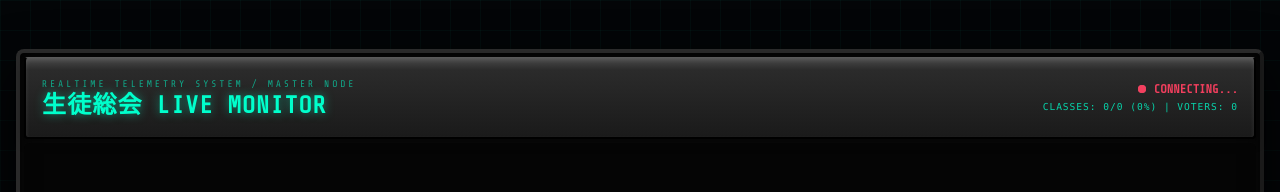
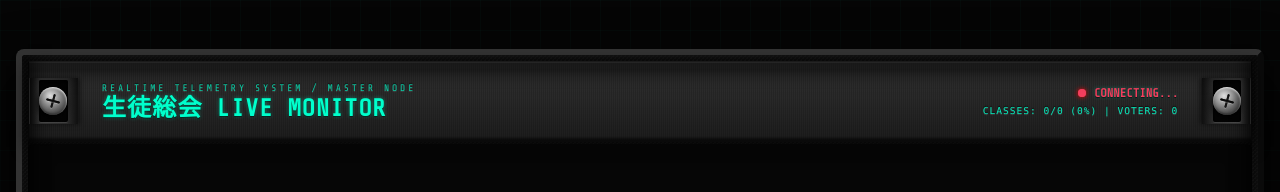
Before and after one commit to ATARO-QQQ/V.S., a plain HTML site: page live/index.html in a window 1280 px wide. Shown: the top 192 px of the page. Drawn offline with nearby package versions, Linux system fonts and the light colour scheme; no server answers.

Commit message:
Update index.html

```diff
--- a/live/index.html
+++ b/live/index.html
@@ -9,7 +9,7 @@
     <script src="https://unpkg.com/@phosphor-icons/web"></script>
     <style>
         body {
-            background-color: #030507;
+            background-color: #050505;
             font-family: 'Share Tech Mono', 'M PLUS 1p', sans-serif;
             overflow: hidden; /* スクロール完全無効化 */
             margin: 0;
@@ -22,8 +22,8 @@
             position: absolute;
             inset: 0;
             background-image:
-                linear-gradient(rgba(0, 255, 204, 0.03) 1px, transparent 1px),
-                linear-gradient(90deg, rgba(0, 255, 204, 0.03) 1px, transparent 1px);
+                linear-gradient(rgba(0, 255, 204, 0.02) 1px, transparent 1px),
+                linear-gradient(90deg, rgba(0, 255, 204, 0.02) 1px, transparent 1px);
             background-size: 30px 30px;
             z-index: -2;
         }
@@ -39,15 +39,32 @@
             box-sizing: border-box;
         }
 
-        /* ラックマウントのフレーム構造 */
+        /* ラックマウントの重厚なフレーム構造 */
         .rack-frame {
-            background-color: #0a0a0a;
-            border: 4px solid #1a1a1a;
-            border-top-color: #2a2a2a;
-            border-left-color: #2a2a2a;
+            background-color: #111;
+            background-image:
+                linear-gradient(45deg, #1a1a1a 25%, transparent 25%, transparent 75%, #1a1a1a 75%, #1a1a1a),
+                linear-gradient(45deg, #1a1a1a 25%, transparent 25%, transparent 75%, #1a1a1a 75%, #1a1a1a);
+            background-position: 0 0, 2px 2px;
+            background-size: 4px 4px;
+            border: 6px solid #222;
+            border-top-color: #333;
+            border-left-color: #333;
+            border-bottom-color: #0a0a0a;
+            border-right-color: #0a0a0a;
             border-radius: 8px;
-            box-shadow: 0 20px 50px rgba(0,0,0,0.9), inset 0 0 20px rgba(0,0,0,1);
-            padding: 4px;
+            box-shadow: 0 30px 60px rgba(0,0,0,1), inset 0 0 30px rgba(0,0,0,1), inset 0 2px 5px rgba(255,255,255,0.1);
+            padding: 6px;
+            position: relative;
+        }
+
+        /* ラック内側の深い影 (機材が奥にある立体感) */
+        .rack-inner-shadow {
+            position: absolute;
+            inset: 6px;
+            box-shadow: inset 0 10px 20px rgba(0,0,0,0.8), inset 0 -10px 20px rgba(0,0,0,0.8);
+            pointer-events: none;
+            z-index: 100;
         }
 
         /* サーバーラックユニット本体の金属・ヘアライン質感 */
@@ -56,73 +73,120 @@
             min-height: 0; /* Flexbox内で溢れるのを防ぐ */
             background-color: #2b2b2b;
             background-image:
-                linear-gradient(to bottom, #4a4a4a 0%, #2b2b2b 15%, #1a1a1a 100%),
-                repeating-linear-gradient(to right, transparent, transparent 2px, rgba(255,255,255,0.02) 2px, rgba(255,255,255,0.02) 4px);
-            border: 2px solid #000;
+                linear-gradient(to bottom, rgba(255,255,255,0.15) 0%, rgba(0,0,0,0) 10%, rgba(0,0,0,0.4) 95%, rgba(0,0,0,0.8) 100%),
+                repeating-linear-gradient(to right, transparent, transparent 1px, rgba(255,255,255,0.03) 1px, rgba(255,255,255,0.03) 2px);
+            border: 1px solid #111;
             border-top: 1px solid #5a5a5a;
-            border-radius: 4px;
-            box-shadow: inset 0 2px 4px rgba(255,255,255,0.1), 0 4px 8px rgba(0,0,0,0.5);
+            border-bottom: 2px solid #0a0a0a;
+            box-shadow: inset 0 1px 0 rgba(255,255,255,0.2), 0 5px 15px rgba(0,0,0,0.8);
             display: flex;
             box-sizing: border-box;
             position: relative;
+            margin-bottom: 2px;
         }
 
-        /* ラックマウントの耳 (左右) */
+        /* ラックマウントの耳 (左右の固定具) */
         .rack-ear {
             width: 4%;
-            min-width: 20px;
+            min-width: 24px;
             background-color: #222;
-            background-image: linear-gradient(90deg, #2a2a2a, #151515);
-            border-right: 2px solid #000;
-            border-left: 1px solid #444;
+            background-image: linear-gradient(90deg, #151515 0%, #3a3a3a 20%, #2a2a2a 80%, #111 100%);
+            border-right: 1px solid #111;
+            border-left: 1px solid #555;
             display: flex;
             flex-direction: column;
             justify-content: space-evenly;
             align-items: center;
             padding: 4px 0;
             z-index: 10;
+            box-shadow: 2px 0 5px rgba(0,0,0,0.5);
+        }
+        .rack-ear.right {
+            border-right: 1px solid #555;
+            border-left: 1px solid #111;
+            box-shadow: -2px 0 5px rgba(0,0,0,0.5);
+            background-image: linear-gradient(270deg, #151515 0%, #3a3a3a 20%, #2a2a2a 80%, #111 100%);
         }
 
-        /* ラック固定用の穴とネジ */
+        /* ラック固定用の四角い穴とプラスネジ */
+        .rack-screw-container {
+            width: 100%;
+            display: flex;
+            justify-content: center;
+            align-items: center;
+            padding: 10% 0;
+            position: relative;
+        }
+
+        /* ケージナット用の四角い穴の奥 */
+        .rack-hole-bg {
+            position: absolute;
+            width: 60%;
+            aspect-ratio: 1/1.5;
+            background: #050505;
+            border-radius: 2px;
+            box-shadow: inset 0 2px 5px rgba(0,0,0,1), 0 1px 0 rgba(255,255,255,0.1);
+            z-index: 1;
+        }
+
+        /* プラスネジのリアルな金属表現 */
         .rack-screw {
             width: 60%;
             aspect-ratio: 1 / 1;
             border-radius: 50%;
-            background: radial-gradient(circle at 30% 30%, #aaa, #222);
-            box-shadow: 0 1px 3px rgba(0,0,0,1);
+            background: radial-gradient(circle at 35% 35%, #e0e0e0, #888 40%, #333 80%, #111 100%);
+            box-shadow:
+                0 3px 6px rgba(0,0,0,0.9),
+                inset 0 1px 2px rgba(255,255,255,0.9),
+                inset 0 -1px 2px rgba(0,0,0,0.5);
             position: relative;
+            z-index: 2;
         }
         .rack-screw::before, .rack-screw::after {
             content: '';
             position: absolute;
-            background: #111;
+            background: linear-gradient(to right, #111, #222, #111);
+            border-radius: 1px;
+            box-shadow: inset 0 1px 2px rgba(0,0,0,1), 0 1px 0 rgba(255,255,255,0.2);
         }
         .rack-screw::before {
-            top: 50%; left: 15%; right: 15%; height: 1px;
-            transform: translateY(-50%) rotate(45deg);
+            top: 25%; bottom: 25%; left: 45%; right: 45%;
         }
         .rack-screw::after {
-            top: 15%; bottom: 15%; left: 50%; width: 1px;
-            transform: translateX(-50%) rotate(45deg);
+            left: 25%; right: 25%; top: 45%; bottom: 45%;
         }
 
-        /* VFDディスプレイスモークガラス枠 */
+        /* 自然なネジの回転のばらつき */
+        .rack-screw-container:nth-child(3n+1) .rack-screw { transform: rotate(15deg); }
+        .rack-screw-container:nth-child(3n+2) .rack-screw { transform: rotate(-45deg); }
+        .rack-screw-container:nth-child(3n+3) .rack-screw { transform: rotate(70deg); }
+        .rack-screw-container.empty .rack-screw { display: none; }
+
+        /* VFDディスプレイスモークガラス枠と段差ベゼル */
         .vfd-bezel {
-            background-color: #020406; /* 基板の奥の暗闇 */
-            border-radius: 4px;
-            border: 3px solid #000;
-            border-bottom-color: #222;
-            border-right-color: #222;
-            box-shadow: inset 0 10px 30px rgba(0,0,0,1), 0 1px 0 rgba(255,255,255,0.1);
+            background-color: #010203; /* 深い緑/青系の黒 */
+            border-radius: 6px;
+            border: 2px solid #000;
+            box-shadow:
+                inset 0 15px 30px rgba(0,0,0,1),
+                inset 0 2px 5px rgba(255,255,255,0.05),
+                0 1px 0 rgba(255,255,255,0.15),
+                0 -1px 0 rgba(0,0,0,0.8);
             position: relative;
             overflow: hidden;
+            border-top: 4px solid #111;
+            border-bottom: 4px solid #2a2a2a;
+            border-left: 4px solid #1a1a1a;
+            border-right: 4px solid #222;
         }
 
         /* スモークガラスの反射効果 */
         .glass-overlay {
             position: absolute;
             inset: 0;
-            background: linear-gradient(135deg, rgba(255,255,255,0.08) 0%, rgba(255,255,255,0) 45%, rgba(255,255,255,0.02) 100%);
+            background:
+                linear-gradient(135deg, rgba(255,255,255,0.15) 0%, rgba(255,255,255,0.05) 30%, rgba(255,255,255,0) 50%, rgba(255,255,255,0.02) 100%),
+                linear-gradient(to bottom, rgba(0,0,0,0.5) 0%, transparent 10%, transparent 90%, rgba(0,0,0,0.5) 100%);
             pointer-events: none;
             z-index: 20;
         }
@@ -137,15 +201,17 @@
             z-index: 10;
         }
 
-        /* パネル上のシルクスクリーン印刷風テキスト */
+        /* パネル上のシルクスクリーン印刷風テキスト (インクの立体感) */
         .panel-print {
             color: #d1d5db;
-            text-shadow: 0 1px 1px rgba(0,0,0,0.8);
+            text-shadow: 0px 1px 1px rgba(255,255,255,0.2), 0px -1px 1px rgba(0,0,0,0.8);
             letter-spacing: 0.1em;
+            opacity: 0.9;
         }
         .panel-print-accent {
             color: #00ffcc;
-            text-shadow: 0 0 5px rgba(0,255,204,0.5), 0 1px 1px rgba(0,0,0,0.8);
+            text-shadow: 0 0 4px rgba(0,255,204,0.4), 0 1px 1px rgba(0,0,0,0.8);
+            opacity: 1;
         }
     </style>
 </head>
@@ -155,32 +221,45 @@
 
     <!-- メインコンテンツ (16:9の比率を維持して最大化表示) -->
     <div class="rack-wrapper">
-        <div class="w-full max-h-full aspect-video rack-frame flex flex-col gap-1 relative">
+        <div class="w-full max-h-full aspect-video rack-frame flex flex-col relative">
+            <div class="rack-inner-shadow"></div>
 
             <!-- マスターヘッダーユニット -->
-            <div class="flex-none h-[12%] rack-unit flex items-center px-4 relative z-10">
-                <div class="flex-1">
-                    <div class="text-[1.2vmin] tracking-[0.3em] text-[#00ffcc]/60 mb-0.5">REALTIME TELEMETRY SYSTEM / MASTER NODE</div>
-                    <h1 class="text-[3vmin] font-bold tracking-wider text-[#00ffcc] leading-none" style="text-shadow: 0 0 10px rgba(0,255,204,0.5);">
+            <div class="flex-none h-[12%] rack-unit flex items-center px-0 relative z-10">
+                <!-- 左耳 -->
+                <div class="rack-ear">
+                    <div class="rack-screw-container"><div class="rack-hole-bg"></div><div class="rack-screw"></div></div>
+                </div>
+
+                <div class="flex-1 flex justify-between items-center px-4 sm:px-6 h-full">
+                    <div>
+                        <div class="panel-print text-[1.2vmin] tracking-[0.3em] text-[#00ffcc] opacity-80 mb-0.5">REALTIME TELEMETRY SYSTEM / MASTER NODE</div>
+                        <h1 class="panel-print-accent text-[3vmin] font-bold tracking-wider leading-none">
                             生徒総会 LIVE MONITOR
                         </h1>
                     </div>
                     <div class="text-right flex flex-col items-end">
-                    <div id="connectionStatus" class="inline-flex items-center gap-2 text-[1.5vmin] font-bold text-rose-500 mb-0.5">
+                        <div id="connectionStatus" class="inline-flex items-center gap-2 text-[1.5vmin] font-bold text-rose-500 mb-0.5 panel-print-accent">
                             <span class="relative flex h-2 w-2">
                               <span class="animate-ping absolute inline-flex h-full w-full rounded-full bg-rose-400 opacity-75"></span>
-                          <span class="relative inline-flex rounded-full h-2 w-2 bg-rose-500"></span>
+                              <span class="relative inline-flex rounded-full h-2 w-2 bg-rose-500 shadow-[0_0_5px_#f00]"></span>
                             </span>
                             CONNECTING...
                         </div>
-                    <div id="globalStats" class="text-[1.2vmin] font-mono text-[#00ffcc]/80 tracking-widest">
+                        <div id="globalStats" class="text-[1.2vmin] font-mono panel-print tracking-widest text-[#00ffcc]">
                             CLASSES: 0/0 (0%) | VOTERS: 0
                         </div>
                     </div>
                 </div>
 
+                <!-- 右耳 -->
+                <div class="rack-ear right">
+                    <div class="rack-screw-container"><div class="rack-hole-bg"></div><div class="rack-screw"></div></div>
+                </div>
+            </div>
+
             <!-- 議題ユニット格納コンテナ -->
-            <div class="flex-1 flex flex-col gap-1 relative min-h-0" id="rackContainer">
+            <div class="flex-1 flex flex-col relative min-h-0 py-1" id="rackContainer">
                 <!-- 初期ローディング画面 -->
                 <div id="loadingOverlay" class="absolute inset-0 flex flex-col items-center justify-center bg-[#050505]/90 z-30 rounded-md backdrop-blur-sm">
                     <i class="ph ph-circle-notch animate-spin text-[#00ffcc] mb-4 text-5xl"></i>
@@ -290,7 +369,7 @@
                         ctx.fillRect(barX + yesW, barY, noW, barH);
                     }
 
-                    // 左右の数値表示
+                    // 左右の数値表示 (太字を解除して文字の潰れを防止)
                     const fontSizeNum = Math.max(14, Math.min(32, lh * 0.6));
                     ctx.font = `${fontSizeNum}px "Share Tech Mono", monospace`;
                     ctx.textBaseline = 'middle';
@@ -310,15 +389,12 @@
 
                     if (base > 0) {
                         if (yes > base / 2) {
-                            // 賛成が過半数
                             statusText = "APPROVED";
                             color = this.colors.yes;
                         } else if (no > base / 2) {
-                            // 反対が過半数
                             statusText = "REJECTED";
                             color = this.colors.no;
                         } else if (window.globalTotalClasses > 0 && window.globalCompletedClasses >= window.globalTotalClasses) {
-                            // 全クラスが投票を終えたのに賛成が過半数に届かなかった場合は否決扱い
                             statusText = "REJECTED";
                             color = this.colors.no;
                         }
@@ -370,9 +446,9 @@
                         } else {
                             // 色の簡易判定
                             let c = this.colors.abstain;
-                            if (g > 150 && b > 150 && r < 100) c = this.colors.yes;       // シアン
-                            else if (r > 150 && g < 100 && b < 150) c = this.colors.no;   // レッド
-                            else if (r > 150 && g > 150 && b < 100) c = this.colors.pending; // イエロー
+                            if (g > 150 && b > 150 && r < 100) c = this.colors.yes;
+                            else if (r > 150 && g < 100 && b < 150) c = this.colors.no;
+                            else if (r > 150 && g > 150 && b < 100) c = this.colors.pending;
 
                             if (paths[c]) paths[c].rect(dx, dy, d, d);
                         }
@@ -411,20 +487,20 @@
             const setConnectionStatus = (isOnline) => {
                 const el = document.getElementById('connectionStatus');
                 if (isOnline) {
-                    el.className = "inline-flex items-center gap-2 text-[1.5vmin] font-bold text-[#00ffcc] mb-0.5";
+                    el.className = "inline-flex items-center gap-2 text-[1.5vmin] font-bold text-[#00ffcc] mb-0.5 panel-print-accent";
                     el.innerHTML = `
                         <span class="relative flex h-2 w-2">
                           <span class="animate-ping absolute inline-flex h-full w-full rounded-full bg-[#00ffcc] opacity-75"></span>
-                          <span class="relative inline-flex rounded-full h-2 w-2 bg-[#00ffcc]"></span>
+                          <span class="relative inline-flex rounded-full h-2 w-2 bg-[#00ffcc] shadow-[0_0_5px_#00ffcc]"></span>
                         </span>
                         DATA LINK ACTIVE
                     `;
                 } else {
-                    el.className = "inline-flex items-center gap-2 text-[1.5vmin] font-bold text-rose-500 mb-0.5";
+                    el.className = "inline-flex items-center gap-2 text-[1.5vmin] font-bold text-rose-500 mb-0.5 panel-print";
                     el.innerHTML = `
                         <span class="relative flex h-2 w-2">
                           <span class="animate-ping absolute inline-flex h-full w-full rounded-full bg-rose-400 opacity-75"></span>
-                          <span class="relative inline-flex rounded-full h-2 w-2 bg-rose-500"></span>
+                          <span class="relative inline-flex rounded-full h-2 w-2 bg-rose-500 shadow-[0_0_5px_#f00]"></span>
                         </span>
                         CONNECTION LOST
                     `;
@@ -486,15 +562,21 @@
                 document.getElementById('loadingOverlay').classList.add('hidden');
 
                 // 議題ごとに独立したラックユニットを生成
-                agendas.forEach(ag => {
+                agendas.forEach((ag, index) => {
                     const numStr = ag.number.toString().padStart(2, '0');
                     const themeStr = ag.theme || 'NO THEME';
                     const div = document.createElement('div');
                     div.className = 'rack-unit';
+
+                    // ネジの配置パターン (空き穴とネジをランダムっぽく配置)
+                    const isEven = index % 2 === 0;
+
                     div.innerHTML = `
                         <!-- 左耳 -->
                         <div class="rack-ear">
-                            <div class="rack-screw"></div><div class="rack-screw"></div>
+                            <div class="rack-screw-container"><div class="rack-hole-bg"></div><div class="rack-screw"></div></div>
+                            <div class="rack-screw-container empty"><div class="rack-hole-bg"></div><div class="rack-screw"></div></div>
+                            <div class="rack-screw-container ${isEven ? 'empty' : ''}"><div class="rack-hole-bg"></div><div class="rack-screw"></div></div>
                         </div>
 
                         <!-- ユニットフロントパネル -->
@@ -529,18 +611,18 @@
                         </div>
 
                         <!-- 右耳 -->
-                        <div class="rack-ear">
-                            <div class="rack-screw"></div><div class="rack-screw"></div>
+                        <div class="rack-ear right">
+                            <div class="rack-screw-container ${!isEven ? 'empty' : ''}"><div class="rack-hole-bg"></div><div class="rack-screw"></div></div>
+                            <div class="rack-screw-container empty"><div class="rack-hole-bg"></div><div class="rack-screw"></div></div>
+                            <div class="rack-screw-container"><div class="rack-hole-bg"></div><div class="rack-screw"></div></div>
                         </div>
                     `;
                     container.appendChild(div);
 
-                    // 1つの議題に対して「メインVFD」「ステータスVFD」の2つのレンダラーを登録
                     renderers.push(new VFDRenderer(`vfd-main-${ag.id}`, ag, 'main'));
                     renderers.push(new VFDRenderer(`vfd-status-${ag.id}`, ag, 'status'));
                 });
 
-                // フォント読み込み完了を待ってからレンダリング開始
                 document.fonts.ready.then(() => {
                     renderLoop();
                 });
@@ -563,7 +645,6 @@
                             if (rMain) rMain.agenda = ag;
                             if (rStatus) rStatus.agenda = ag;
 
-                            // テーマ名が変更された場合、プリント部分のDOMも更新
                             if (rMain) {
                                 const unitEl = document.getElementById(`vfd-main-${ag.id}`).closest('.rack-unit');
                                 if(unitEl) {
@@ -596,7 +677,8 @@
 
                     const total = votes.length;
                     const pct = total > 0 ? Math.round((completed / total) * 100) : 0;
-                    document.getElementById('globalStats').textContent = `CLASSES: ${completed}/${total} (${pct}%) | VOTERS: ${attended}`;
+
+                    document.getElementById('globalStats').innerHTML = `<span class="panel-print text-[#00ffcc]">CLASSES:</span> <span class="panel-print-accent">${completed}/${total} (${pct}%)</span> &nbsp;|&nbsp; <span class="panel-print text-[#00ffcc]">VOTERS:</span> <span class="panel-print-accent">${attended}</span>`;
                 });
             };
 
```
Lines whose indentation alone changed are shown as unchanged.
